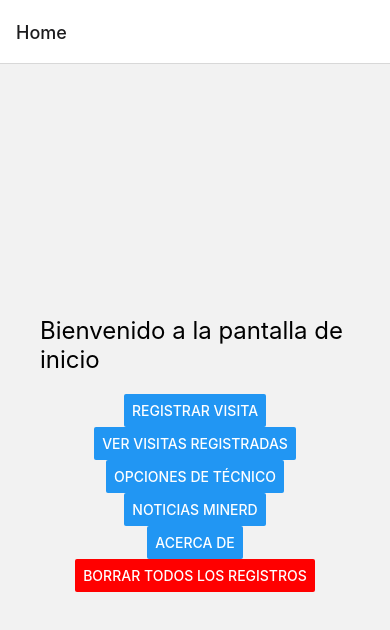
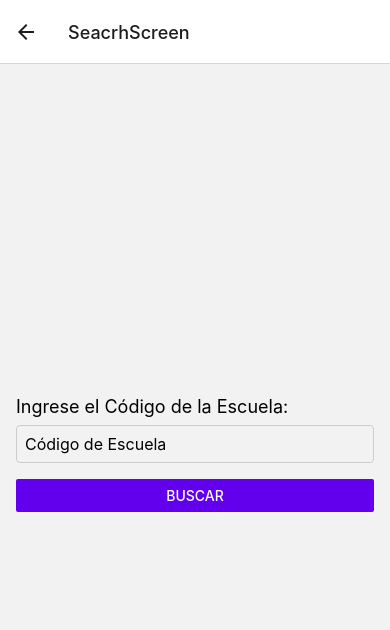
Before and after one commit to Thunder04Wolf/MinerdApp, a React Native app: screen /SeacrhScreen in a window 390 px wide. Shown: the top 630 px of the page. Built offline with nearby package versions, Linux system fonts and the light colour scheme.

Commit message:
adding search school by code

```diff
--- a/App.js
+++ b/App.js
@@ -14,6 +14,7 @@ import NoticiasScreen from "./screens/NoticiasScreen";
 import ViewOurVisit from "./screens/ViewOurVisit";
 import ViewAllVisit from "./screens/ViewAllVisit";
 import VisitDetailsScreen from "./screens/VisitDetailsScreen";
+import SeacrhScreen from "./screens/SeacrhScreen";
 
 
 
@@ -49,6 +50,7 @@ export default function App() {
         <Stack.Screen name="ViewOurVisits" component={ViewOurVisit} />
         <Stack.Screen name="ViewAllVisits" component={ViewAllVisit} />
         <Stack.Screen name="VisitDetailsScreen" component={VisitDetailsScreen} />
+        <Stack.Screen name="SeacrhScreen" component={SeacrhScreen} />
 
 
 
--- /dev/null
+++ b/screens/SeacrhScreen.js
@@ -0,0 +1,108 @@
+import React, { useState } from 'react';
+import { View, Text, TextInput, Button, StyleSheet, Alert, ActivityIndicator } from 'react-native';
+import AsyncStorage from '@react-native-async-storage/async-storage';
+
+export default function SearchSchool({ navigation }) {
+  const [schoolCode, setSchoolCode] = useState('');
+  const [schoolDetails, setSchoolDetails] = useState(null);
+  const [loading, setLoading] = useState(false);
+
+  const searchSchoolByCode = async () => {
+    if (!schoolCode.trim()) {
+      Alert.alert('Error', 'Por favor, ingrese un código de escuela válido.');
+      return;
+    }
+
+    try {
+      setLoading(true);
+      const storedToken = await AsyncStorage.getItem('userToken');
+      if (!storedToken) {
+        Alert.alert('Error', 'No se encontró un token de autenticación.');
+        navigation.navigate('Login');
+        return;
+      }
+
+      const url = `https://adamix.net/minerd/def/situacion.php?token=${storedToken}&situacion_id=${schoolCode}`;
+      const response = await fetch(url);
+      const result = await response.json();
+
+      if (result.exito && result.datos) {
+        setSchoolDetails(result.datos);
+      } else {
+        Alert.alert('Error', 'No se encontraron detalles para este código de escuela.');
+        setSchoolDetails(null);
+      }
+    } catch (error) {
+      Alert.alert('Error', 'No se pudo conectar con el servidor.');
+      console.error(error);
+    } finally {
+      setLoading(false);
+    }
+  };
+
+  return (
+    <View style={styles.container}>
+      <Text style={styles.label}>Ingrese el Código de la Escuela:</Text>
+      <TextInput
+        style={styles.input}
+        placeholder="Código de Escuela"
+        value={schoolCode}
+        onChangeText={setSchoolCode}
+        keyboardType="numeric"
+      />
+      <Button title="Buscar" onPress={searchSchoolByCode} color="#6200EE" />
+      {loading && <ActivityIndicator size="large" color="#6200EE" style={styles.loading} />}
+
+      {schoolDetails && (
+        <View style={styles.detailsContainer}>
+          <Text style={styles.detailsTitle}>Detalles de la Escuela</Text>
+          <Text style={styles.detailsText}>Motivo: {schoolDetails.motivo}</Text>
+          <Text style={styles.detailsText}>Cédula del Director: {schoolDetails.cedula_director}</Text>
+          <Text style={styles.detailsText}>Código del Centro: {schoolDetails.codigo_centro}</Text>
+          <Text style={styles.detailsText}>Fecha: {schoolDetails.fecha}</Text>
+          <Text style={styles.detailsText}>Hora: {schoolDetails.hora}</Text>
+          <Text style={styles.detailsText}>Latitud: {schoolDetails.latitud}</Text>
+          <Text style={styles.detailsText}>Longitud: {schoolDetails.longitud}</Text>
+        </View>
+      )}
+    </View>
+  );
+}
+
+const styles = StyleSheet.create({
+  container: {
+    flex: 1,
+    padding: 16,
+    justifyContent: 'center',
+  },
+  label: {
+    fontSize: 18,
+    marginBottom: 8,
+  },
+  input: {
+    borderWidth: 1,
+    borderColor: '#ccc',
+    padding: 8,
+    marginBottom: 16,
+    borderRadius: 4,
+    fontSize: 16,
+  },
+  loading: {
+    marginTop: 16,
+  },
+  detailsContainer: {
+    marginTop: 24,
+    padding: 16,
+    backgroundColor: '#f1f1f1',
+    borderRadius: 8,
+  },
+  detailsTitle: {
+    fontSize: 20,
+    fontWeight: 'bold',
+    marginBottom: 8,
+  },
+  detailsText: {
+    fontSize: 16,
+    marginBottom: 4,
+  },
+});
--- a/screens/TechMenu.js
+++ b/screens/TechMenu.js
@@ -48,6 +48,7 @@ export default function TechMenu({ navigation }) {
       <Button title="Registrar Incidencia" onPress={() => navigation.navigate('RegisterVisit')} />
       <Button title="Ver Incidencias Registradas" onPress={() => navigation.navigate('ViewOurVisits')} />
       <Button title="Ver Todas las Incidencias Registradas" onPress={() => navigation.navigate('ViewAllVisits')} />
+      <Button title="Busqueda de escuela por su código" onPress={() => navigation.navigate('SeacrhScreen')} />
 
     </View>
   );
```
